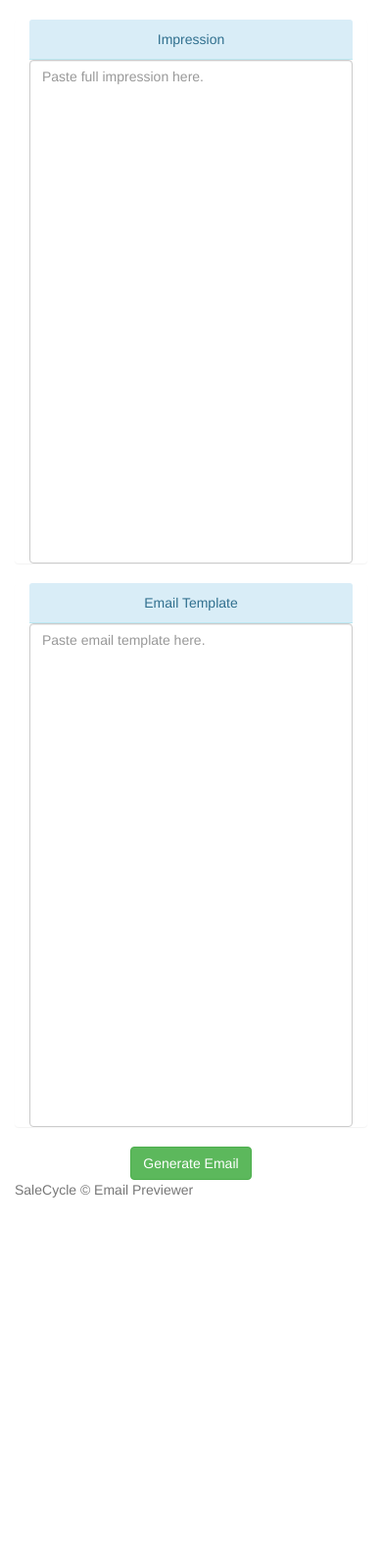
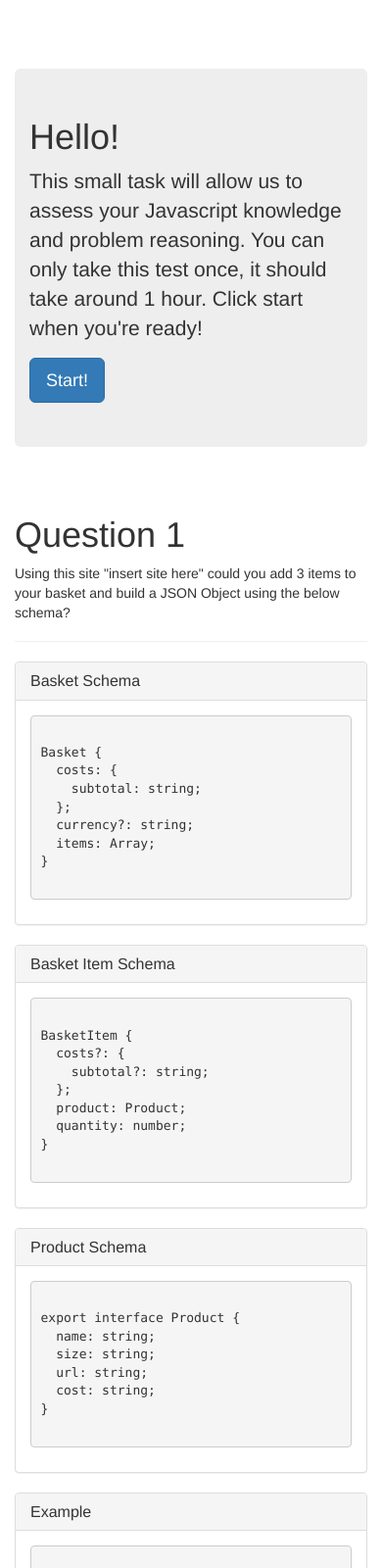
Before and after one commit to SC-Tom/SC-Tom.github.io, a website built with webpack: page app/index.html in a window 390 px wide. Shown: the top 1600 px of the page at 98% size. Before the commit the page ends 1234 px from the top, so only its background shows below. Built offline with nearby package versions, Linux system fonts and the light colour scheme.

Commit message:
question initial

```diff
--- a/app/index.html
+++ b/app/index.html
@@ -1,6 +1,6 @@
 <!DOCTYPE html>
 <html lang="en">
-<title>Salecycle Email Viewer</title>
+<title>Salecycle Imp Dev Task</title>
 
 <head>
 	<meta charset="UTF-8">
@@ -9,50 +9,122 @@
 </head>
 
 <body>
-
+	<div class="navbar">
+	</div>
 	<div class="container">
-		<div class="alert alert-warning" id="alert" style="display:none;">
-		</div>
-		<div class="text-center">
-
-			<br>
-		</div>
-		<div class="text-center" style="display:block;">
-			<div class="panel panel-info col-md-6" style="border:0;" id="panel-JSON">
-				<div class="panel-heading">
-					Impression
-				</div>
-				<div class="form-group">
-					<textarea class="form-control" placeholder="Paste full impression here." style="resize: none;" rows="25" id="impressionJSON"></textarea>
+		<div class="jumbotron">
+			<h1>Hello!</h1>
+			<p>This small task will allow us to assess your Javascript knowledge and problem reasoning. You can only take this test once,
+				it should take around 1 hour. Click start when you're ready!</p>
+			<p><a class="btn btn-primary btn-lg" href="#" role="button">Start!</a></p>
 		</div>
 	</div>
-			<div class="panel panel-info col-md-6" style="border:0;" id="panel-HTML">
+	<div class="container">
+		<div class="page-header">
+			<h1>Question 1</h1>
+			<p>Using this site "insert site here" could you add 3 items to your basket and build a JSON Object using the below schema?</p>
+		</div>
+		<div class="panel panel-default">
 			<div class="panel-heading">
-					Email Template
+				<h3 class="panel-title">Basket Schema</h3>
 			</div>
-				<div class="form-group">
-					<textarea class="form-control" placeholder="Paste email template here." style="resize: none;" rows="25" id="emailHTML"></textarea>
+			<div class="panel-body">
+				<pre><code>
+Basket {
+  costs: {
+    subtotal: string;
+  };
+  currency?: string;
+  items: Array<BasketItem>;
+}
+					</code></pre>
 			</div>
 		</div>
-			<div class="panel panel-success" id="email-panel" style="display:none; height: 800px; width:400px;">
+		<div class="panel panel-default">
 			<div class="panel-heading">
-					Populated Email
+				<h3 class="panel-title">Basket Item Schema</h3>
 			</div>
-				<div class="form-group">
-					<iframe id="outcome" style="height: 800px; width: 100%"></iframe>
+			<div class="panel-body">
+				<pre><code>
+BasketItem {
+  costs?: {
+    subtotal?: string;
+  };
+  product: Product;
+  quantity: number;
+}
+					</code></pre>
 			</div>
 		</div>
+		<div class="panel panel-default">
+			<div class="panel-heading">
+				<h3 class="panel-title">Product Schema</h3>
+			</div>
+			<div class="panel-body">
+				<pre><code>
+export interface Product {
+  name: string;
+  size: string;
+  url: string;
+  cost: string;
+}
+					</code></pre>
 			</div>
 		</div>
-	<div class="text-center">
-		<button type="button" id="generateJSON" class="btn btn-success">Generate Email</button>
+		<div class="panel panel-default">
+			<div class="panel-heading">
+				<h3 class="panel-title">Example</h3>
+			</div>
+			<div class="panel-body">
+				<pre><code>
+"basket": {
+      "currency": "GBP",
+      "costs": {
+         "subtotal": "£27.00",
+      },
+      "items": [
+         {
+            "product": {
+                "costs": {
+                    subtotal: "£15.00"
+                }
+               "name": "Fuji Green Tea™ Refreshingly Purifying Cleansing Hair Scrub",
+               "url": "https://www.thebodyshop.com/en-gb/hair/treatment/fuji-green-tea-refreshingly-purifying-cleansing-hair-scrub/p/p002447",
+            },
+            "quantity": 1,
+         },
+         {
+            "product": {
+                "costs": {
+                    subtotal: "£6.00"
+                }
+               "name": "Fuji Green Tea™ Refreshingly Purifying Shampoo",
+               "url": "https://www.thebodyshop.com/en-gb/hair/shampoo/fuji-green-tea-refreshingly-purifying-shampoo/p/p002449",
+            },
+            "quantity": 1,
+         },
+         {
+            "product": {
+                "costs": {
+                    subtotal: "£6.00"
+                }
+               "name": "Banana Truly Nourishing Shampoo",
+               "url": "https://www.thebodyshop.com/en-gb/hair/shampoo/banana-truly-nourishing-shampoo/p/p002442",
+            },
+            "quantity": 1,
+         }
+      ]
+   }
+					</code></pre>
+			</div>
+		</div>
 	</div>
 </body>
 <script src="./bundle.js"></script>
 <script src="./app/bundle.js"></script>
 <footer class="footer">
 	<div class="container">
-		<p class="text-muted">SaleCycle © Email Previewer</p>
+		<p class="text-muted">SaleCycle © Imp Dev Interviewer</p>
 	</div>
 </footer>
 
```
Also changed, not shown: app/impressionToEmail.js (added), app/interview.js (added). Lines whose indentation alone changed are shown as unchanged.
